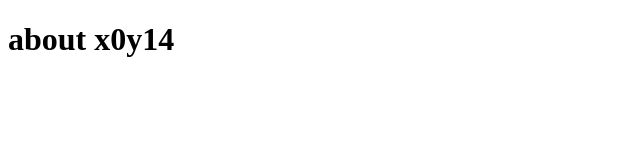
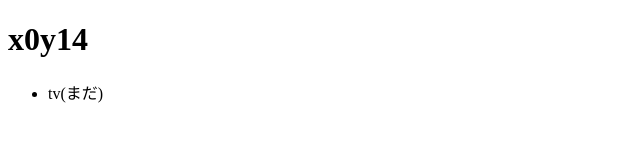
Before and after one commit to x0Y14/x0y14.github.io, a plain HTML site: page index.html in a window 1280 px wide. Shown: the whole page, without its empty margins (0-640 px from the left). Drawn offline with Linux system fonts and the light colour scheme.

Commit message:
Update index.html

```diff
--- a/index.html
+++ b/index.html
@@ -1,16 +1,14 @@
 <!DOCTYPE html>
 <html>
 <head>
-    <meta charset='utf-8'>
-    <meta http-equiv='X-UA-Compatible' content='IE=edge'>
     <title>About x0y14</title>
-    <meta name='viewport' content='width=device-width, initial-scale=1'>
-    <!-- <link rel='stylesheet' type='text/css' media='screen' href='main.css'> -->
-    <!-- <script src='main.js'></script> -->
 </head>
 <body>
     <h1>
-        about x0y14
+        x0y14
     </h1>
+    <ul>
+        <li><a href='tv.x0y14.dev'></a>tv(まだ)</li>
+    </ul>
 </body>
 </html>
```
